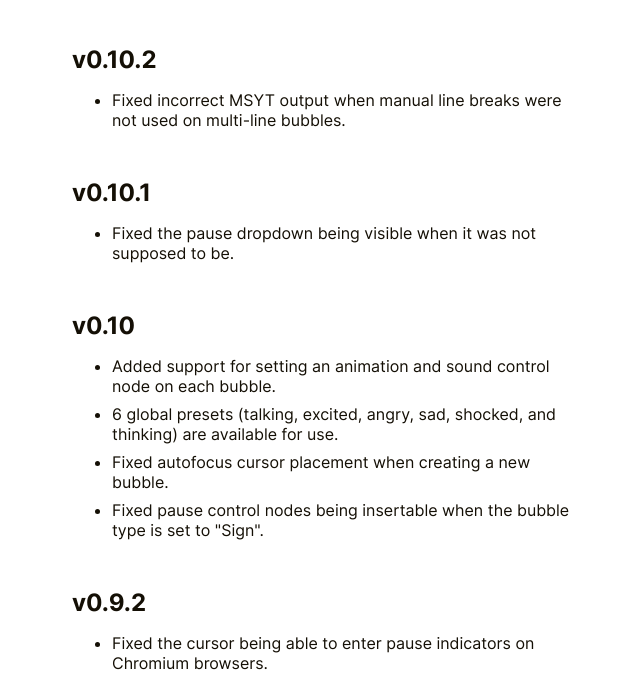
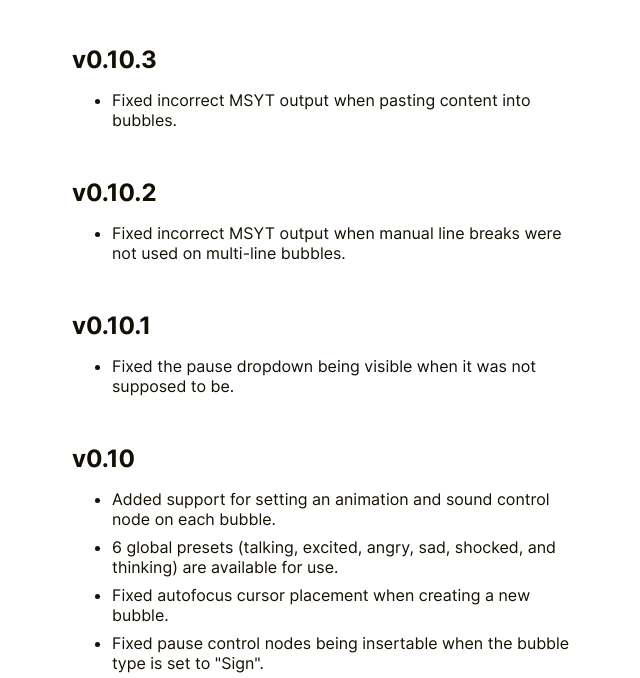
Before and after one commit to lisa-wolfgang/Bubble-Wrap, a website: page pages/changelog.html in a window 1280 px wide. Shown: the part 74-752 px from the top of the page, without its empty margins (318-958 px from the left). Drawn offline with Linux system fonts and the light colour scheme.

Commit message:
Update documentation for v0.10.3

```diff
--- a/pages/changelog.html
+++ b/pages/changelog.html
@@ -9,6 +9,12 @@
       <div class="app">
         <h1 class="title">Changelog</h1>
         <div class="list-container">
+          <div class="list-item">
+            <h2 class="list-item-heading">v0.10.3</h2>
+            <ul>
+              <li>Fixed incorrect MSYT output when pasting content into bubbles.</li>
+            </ul>
+          </div>
           <div class="list-item">
             <h2 class="list-item-heading">v0.10.2</h2>
             <ul>
```
Also changed, not shown: index.html (+1 -1 lines).
